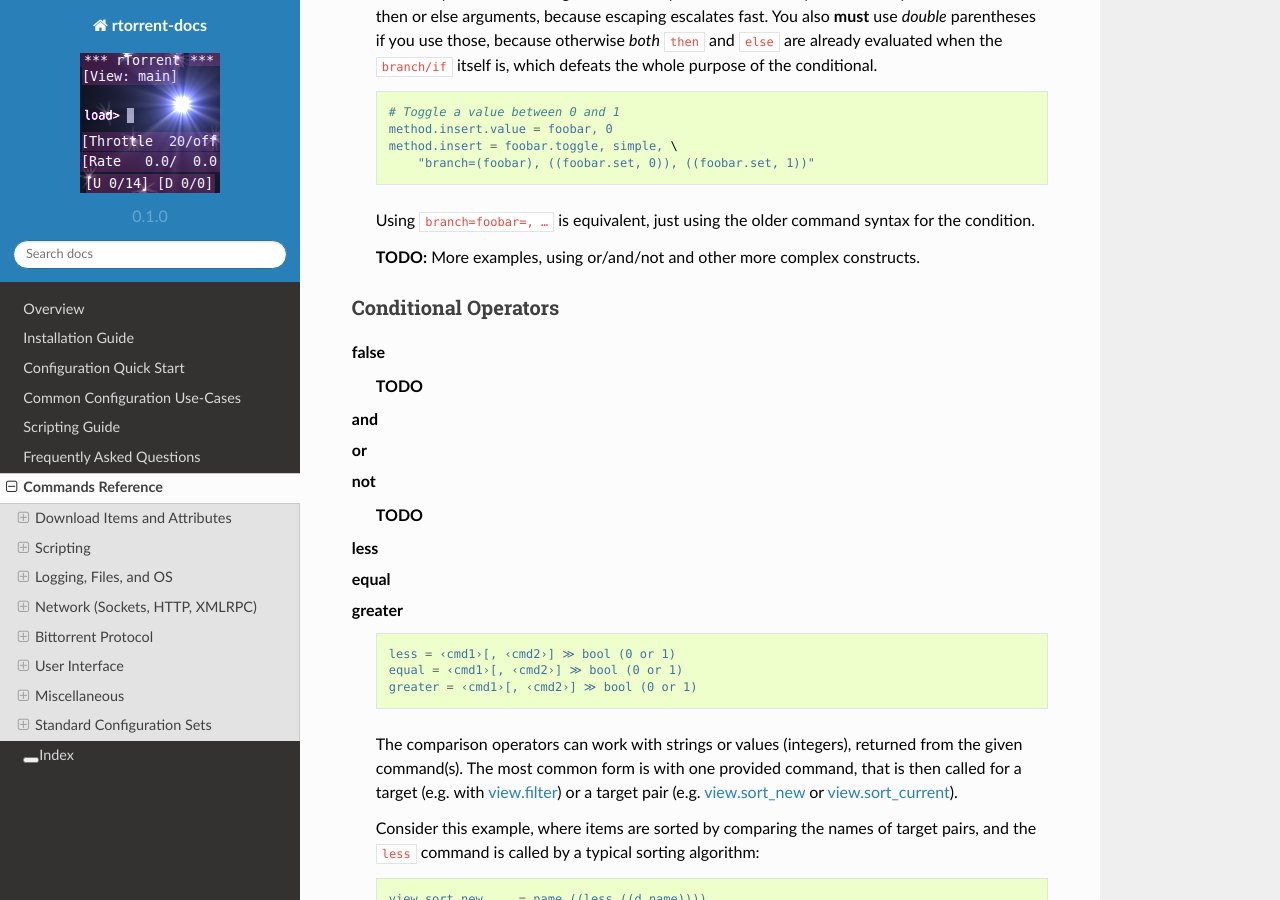
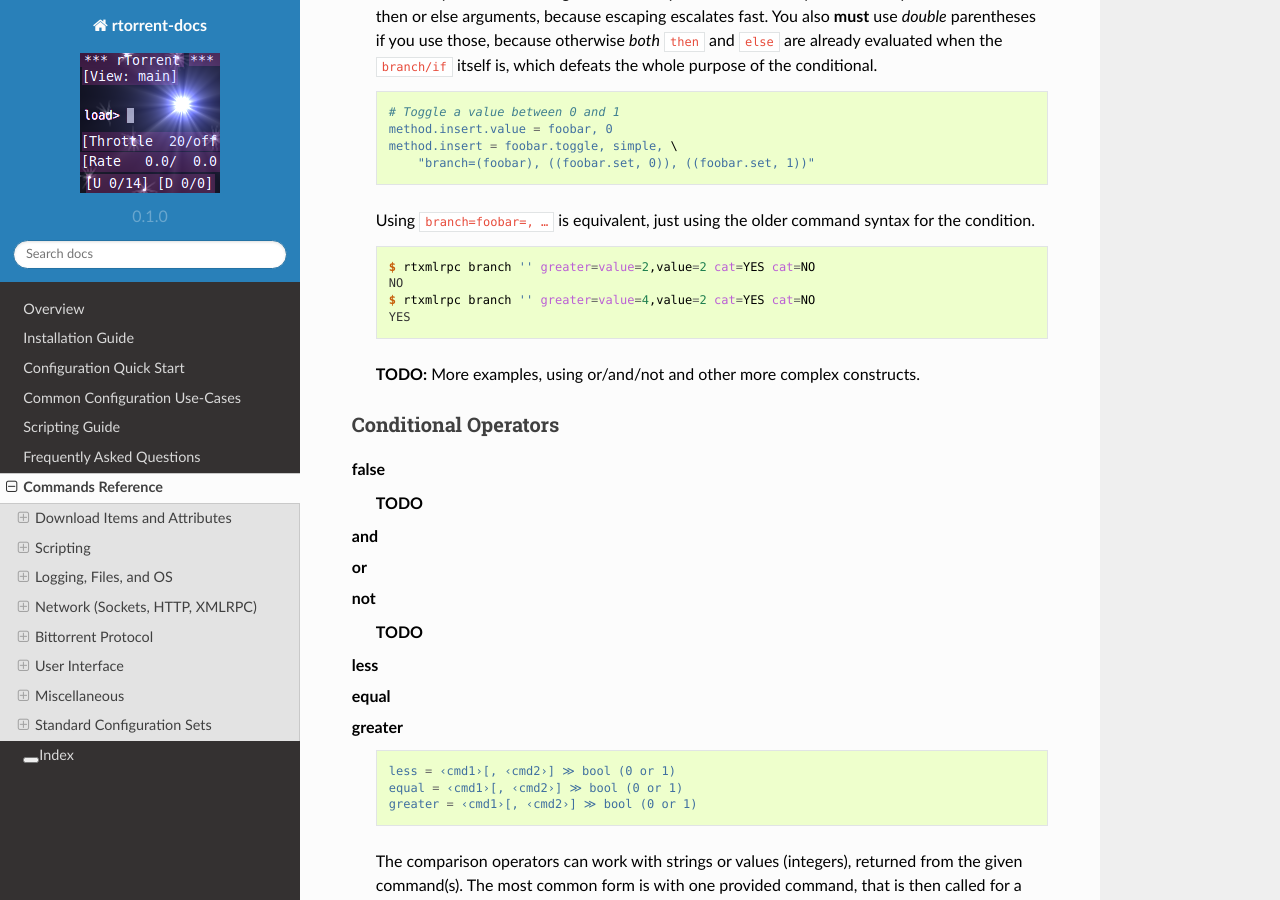
Before and after one commit to rtorrent-community/rtorrent-docs, a Sphinx documentation site: the page built from docs/cmd-ref.rst, in a window 1280 px wide and 900 px high, scrolled down 37148 px. Built offline with Sphinx 7.4.7 and the Read the Docs theme 2.0.0, drawn with Linux system fonts in a browser that asks for light colours.

Commit message:
cmd-ref: example for branch= with greater=

```diff
--- a/docs/include-cmd-scripting.rst
+++ b/docs/include-cmd-scripting.rst
@@ -477,6 +477,12 @@ Conditions (if/then/else)
 
         Using ``branch=foobar=, …`` is equivalent, just using the older command syntax for the condition.
 
+        .. code-block:: console
+
+            $ rtxmlrpc branch '' greater=value=2,value=2 cat=YES cat=NO
+            NO
+            $ rtxmlrpc branch '' greater=value=4,value=2 cat=YES cat=NO
+            YES
 
         **TODO:** More examples, using or/and/not and other more complex constructs.
 
```
